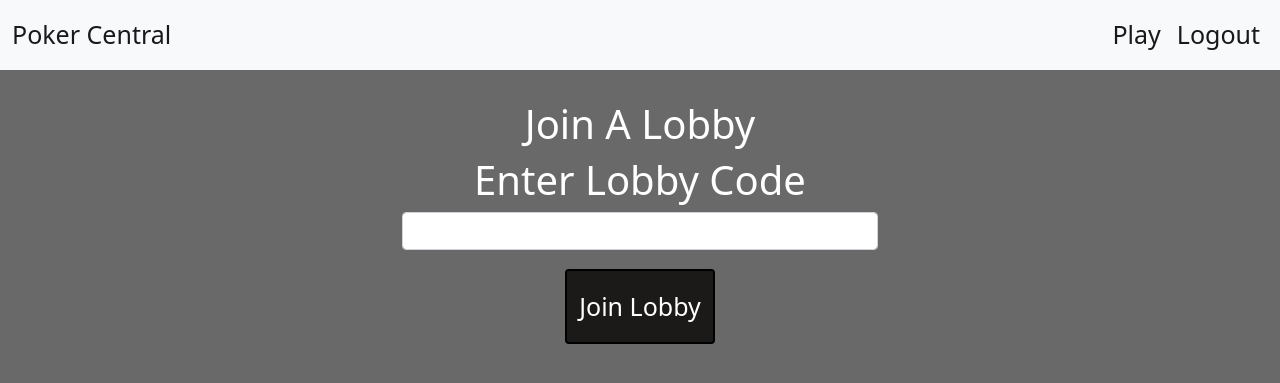
After one commit to LucasTom-Wong/soggy-cereal, a Flask app: page /join_lobby in a window 1280 px wide. The commit adds this page. Shown: the top 383 px of the page. Run offline with Flask 2, Linux system fonts and the light colour scheme; the visitor is signed in with stand-in values (Sample User, id 1); some libraries are stand-ins or nearby versions.

Commit message:
join lobby page

```diff
--- a/app/__init__.py
+++ b/app/__init__.py
@@ -89,6 +89,13 @@ def register():
         return redirect("/login")
 
     return render_template("register.html")
+
+@app.route('/join_lobby', methods=['GET', 'POST'])
+def joinLobby():
+    if "username" in session:
+        return render_template('join_lobby.html')
+    else:
+        return redirect('/login')
 
 def createLobby():
     lobbyID = urandom(32)
--- a/app/templates/base.html
+++ b/app/templates/base.html
@@ -27,7 +27,7 @@
             <div class="collapse navbar-collapse" id="navbarSupportedContent">
               <ul class="navbar-nav ms-auto">
                 <li class="nav-item">
-                  <a class="nav-link active" aria-current="page" href="/poker">Play</a>
+                  <a class="nav-link active" aria-current="page" href="/join_lobby">Play</a>
                 </li>
                 {% if session['username'] %}
                 <li class="nav-item">
--- a/app/templates/home.html
+++ b/app/templates/home.html
@@ -30,13 +30,13 @@
   {% if session['username'] %}
   <div id="links">
     <a href="/logout">Logout</a><br>
-    <a href="/poker">Play Poker</a><br>
+    <a href="/join_lobby">Play Poker</a><br>
   </div>
   {% else %}
   <div id="links">
     <a href="/login">Login</a><br>
     <a href="/register">Register</a><br>
-    <a href="/poker">Play Poker</a><br>
+    <a href="/join_lobby">Play Poker</a><br>
   </div>
   {% endif %}
   <br>
--- /dev/null
+++ b/app/templates/join_lobby.html
@@ -0,0 +1,54 @@
+{% extends "base.html" %}
+{% block title %} Home {% endblock %}
+
+{% block css %}
+<style>
+  .mb-3{
+    width:500px;
+  }
+  .container{
+    text-align:center
+  }
+  a:hover, a:active {
+    color: #56d23f;
+  }
+  a{
+    text-decoration:none;
+    color:#7f1313;
+  }
+  .btn{
+    height:75px;
+    width:150px;
+    background:#1B1A19;
+    margin:3px;
+    border:2px solid black;
+    border-radius: 4px;
+    color:white;
+    font-size:25px;
+    outline:0px;
+  }
+  .btn:hover{
+    background-color:white;
+    color:black;
+    transition: 0.3s;
+    border:2px solid black;
+    box-shadow:none;
+  }
+</style>
+{% endblock %}
+{% block body %}
+<h1>Join A Lobby<h1>
+  <form action="/poker", method="POST">
+    <div class="container">
+      <div class="row justify-content-center">
+        <div class="mb-3">
+          <label for="lobbyCode" class="form-label">Enter Lobby Code</label>
+          <input class="form-control" type="text" name="lobby">
+        </div>
+      </div>
+      <input id="lobbySubmit" type="submit" class="btn" value="Join Lobby">
+      <br>
+      <p style="color: red">{{ error }}</p>
+    </div>
+  </form>
+{% endblock %}
```
Also changed, not shown: app/templates/login.html (+19 -1 lines), app/templates/register.html (+19 -1 lines).
